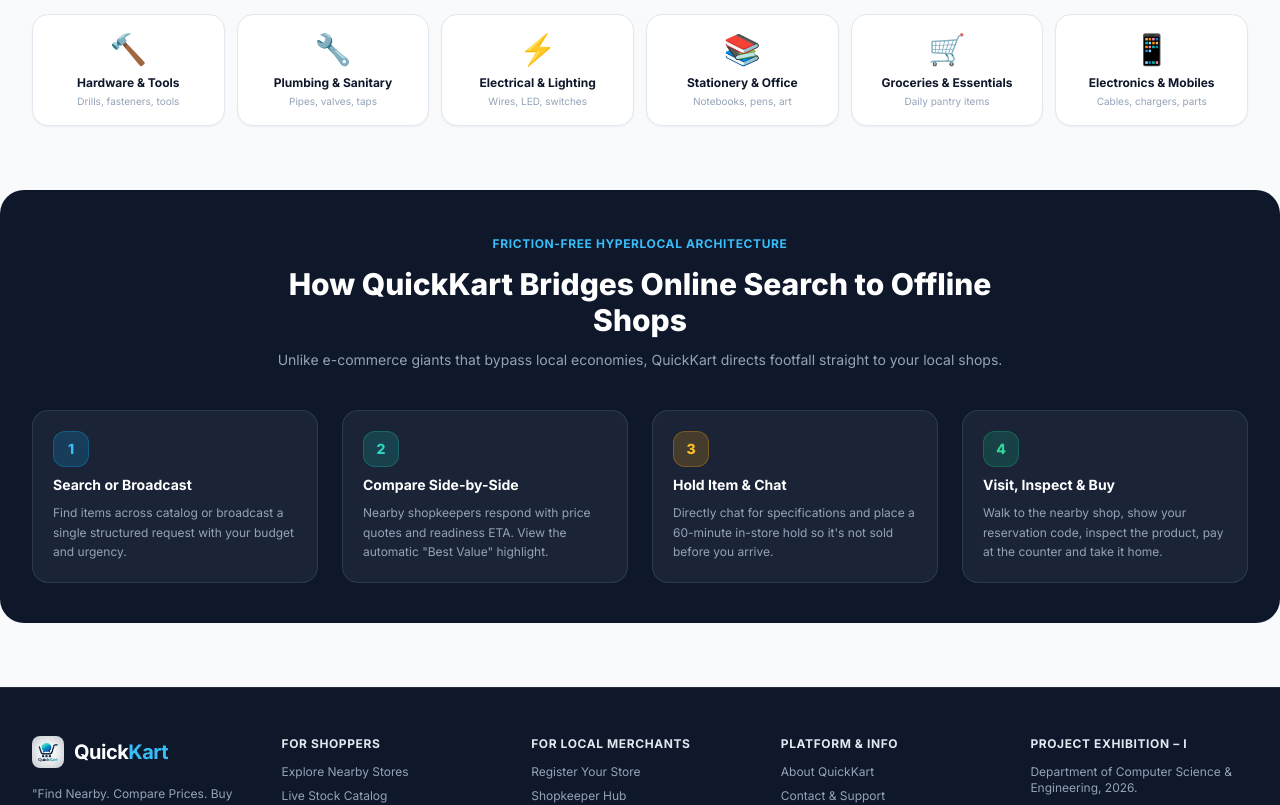
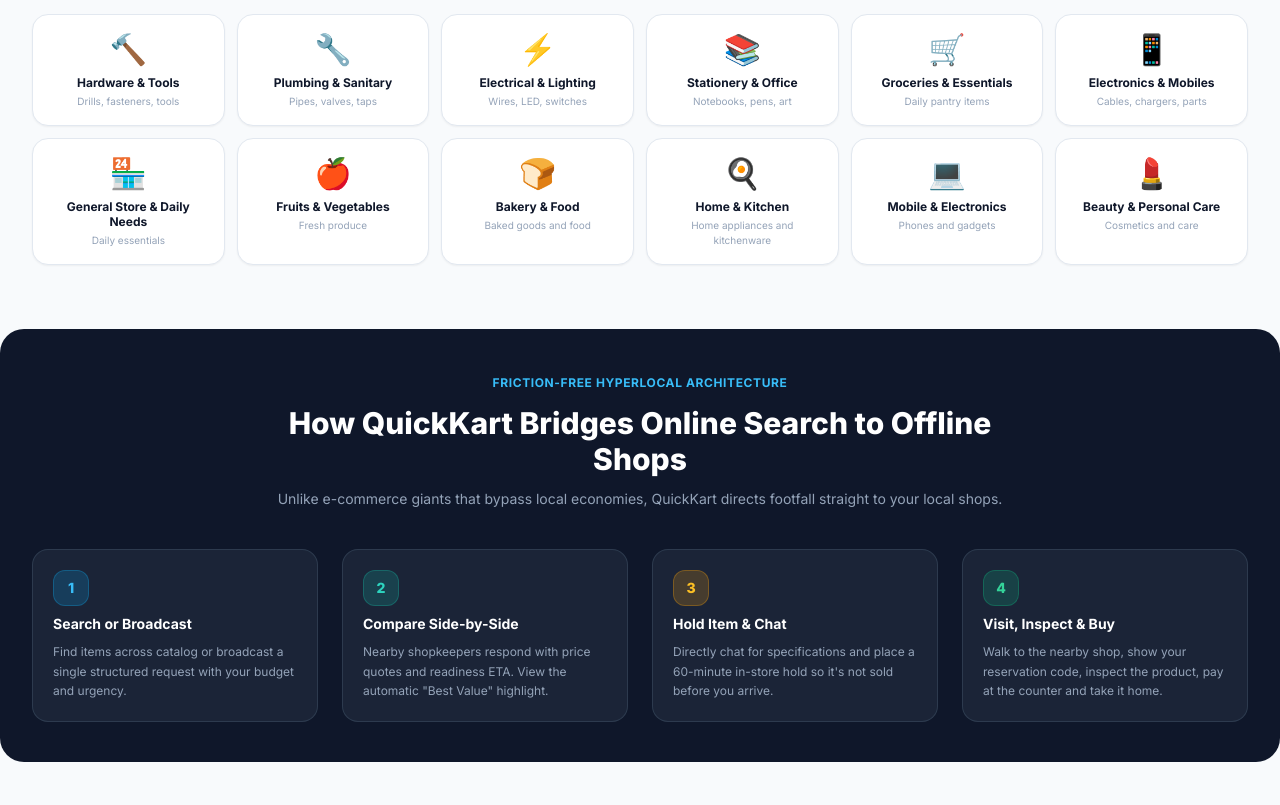
Before and after one commit to itsmeshivam885/QuickKart, a React (Vite) app in the folder frontend/: page / in a window 1280 px wide. Shown: the part 860-1665 px from the top of the page. Built offline with nearby package versions, Linux system fonts and the light colour scheme; no server answers.

Commit message:
Upgrade shopkeeper dashboard features

```diff
--- a/frontend/src/components/customer/BroadcastRequestModal.jsx
+++ b/frontend/src/components/customer/BroadcastRequestModal.jsx
@@ -26,6 +26,12 @@
     'Stationery & Office',
     'Groceries & Daily Essentials',
     'Electronics & Mobiles',
+    'General Store & Daily Needs',
+    'Fruits & Vegetables',
+    'Bakery & Food',
+    'Home & Kitchen',
+    'Mobile & Electronics',
+    'Beauty & Personal Care',
   ];
 
   const handleSubmit = async (e) => {
--- a/frontend/src/components/shopkeeper/CustomerRequestCard.jsx
+++ b/frontend/src/components/shopkeeper/CustomerRequestCard.jsx
@@ -273,7 +273,7 @@
             <button
               onClick={() => onBargain && onBargain(request)}
               disabled={actionLoading}
-              title="Open Golden Taraju Bargaining Interface"
+              title="Open Smart Bargaining Interface"
               className="px-3.5 py-2 rounded-xl bg-gradient-to-r from-amber-400 via-yellow-500 to-amber-500 hover:from-amber-500 hover:to-yellow-600 text-slate-950 font-black text-xs shadow-md shadow-amber-500/25 transition-all flex items-center justify-center gap-1.5 hover:scale-[1.02] active:scale-[0.98]"
             >
               <span className="text-sm">⚖️</span>
--- a/frontend/src/components/shopkeeper/DashboardSummaryCards.jsx
+++ b/frontend/src/components/shopkeeper/DashboardSummaryCards.jsx
@@ -59,10 +59,10 @@
       id: 'active-bargains',
       title: 'Active Bargains',
       value: activeBargainsCount,
-      subtitle: 'Live Golden Taraju negotiations',
+      subtitle: 'Live Smart Bargaining negotiations',
       icon: Scale,
       iconBg: 'bg-gradient-to-br from-amber-400 to-yellow-600 text-white shadow-sm shadow-amber-500/30',
-      badge: '⚖️ Taraju',
+      badge: '⚖️ Bargain',
       badgeColor: 'bg-amber-100 text-amber-900 border-amber-300 font-black',
       accentBorder: 'hover:border-amber-400 ring-1 ring-amber-400/30',
       highlight: true,
--- a/frontend/src/components/shopkeeper/GoldenTarajuModal.jsx
+++ b/frontend/src/components/shopkeeper/GoldenTarajuModal.jsx
@@ -162,7 +162,7 @@
             <div>
               <div className="flex items-center gap-2">
                 <h2 className="text-base sm:text-lg font-black tracking-tight text-slate-950 flex items-center gap-1.5">
-                  Golden Taraju™
+                  Smart Bargaining
                 </h2>
                 <span className="bg-slate-950 text-amber-300 text-[10px] font-black uppercase px-2 py-0.5 rounded-full tracking-wider">
                   Live Negotiation
@@ -217,7 +217,7 @@
         <div className="flex-1 overflow-y-auto p-5 space-y-3 bg-slate-50/50 min-h-[220px] max-h-[340px]">
           <div className="text-center my-1">
             <span className="text-[10px] font-bold uppercase tracking-wider text-slate-400 bg-white px-3 py-1 rounded-full border border-slate-200">
-              Golden Taraju Session Opened
+              Smart Bargaining Session Opened
             </span>
           </div>
 
--- /dev/null
+++ b/frontend/src/components/shopkeeper/ShopLocationMap.jsx
@@ -0,0 +1,94 @@
+import React, { useEffect } from 'react';
+import { MapContainer, TileLayer, Marker, Popup, useMap } from 'react-leaflet';
+import L from 'leaflet';
+import { Store, ShieldCheck, MapPin } from 'lucide-react';
+
+const shopIcon = new L.DivIcon({
+  className: 'custom-shop-marker',
+  html: `<div style="background-color: #0f172a; color: #38bdf8; width: 34px; height: 34px; border-radius: 10px; display: flex; align-items: center; justify-content: center; border: 2px solid #38bdf8; box-shadow: 0 4px 10px rgba(0,0,0,0.3);"><svg xmlns="http://www.w3.org/2000/svg" width="18" height="18" viewBox="0 0 24 24" fill="none" stroke="currentColor" stroke-width="2" stroke-linecap="round" stroke-linejoin="round"><path d="m2 7 4.41-4.41A2 2 0 0 1 7.83 2h8.34a2 2 0 0 1 1.42.59L22 7"/><path d="M4 12v8a2 2 0 0 0 2 2h12a2 2 0 0 0 2-2v-8"/><path d="M15 22v-4a2 2 0 0 0-2-2h-2a2 2 0 0 0-2 2v4"/><path d="M2 7h20"/><path d="M22 7v3a2 2 0 0 1-2 2v0a2.7 2.7 0 0 1-1.59-.63.7.7 0 0 0-.82 0A2.7 2.7 0 0 1 16 12a2.7 2.7 0 0 1-1.59-.63.7.7 0 0 0-.82 0A2.7 2.7 0 0 1 12 12a2.7 2.7 0 0 1-1.59-.63.7.7 0 0 0-.82 0A2.7 2.7 0 0 1 8 12a2.7 2.7 0 0 1-1.59-.63.7.7 0 0 0-.82 0A2.7 2.7 0 0 1 4 12v0a2 2 0 0 1-2-2V7"/></svg></div>`,
+  iconSize: [34, 34],
+  iconAnchor: [17, 17],
+});
+
+const RecenterMap = ({ center, zoom }) => {
+  const map = useMap();
+  useEffect(() => {
+    map.setView(center, zoom);
+  }, [center, zoom, map]);
+  return null;
+};
+
+export const ShopLocationMap = ({ shop }) => {
+  if (!shop) return null;
+
+  // Handle both coordinates formats
+  let lat = null;
+  let lng = null;
+
+  if (shop.location_lat && shop.location_lng) {
+    lat = shop.location_lat;
+    lng = shop.location_lng;
+  } else if (shop.location && shop.location.coordinates) {
+    lng = shop.location.coordinates[0];
+    lat = shop.location.coordinates[1];
+  }
+
+  if (!lat || !lng) {
+    return (
+      <div className="bg-slate-50 border border-slate-200 rounded-2xl p-8 flex flex-col items-center justify-center text-center space-y-3">
+        <MapPin className="w-8 h-8 text-slate-300" />
+        <h4 className="text-sm font-bold text-slate-700">Location Not Set</h4>
+        <p className="text-xs text-slate-500">Your shop location coordinates are not available.</p>
+      </div>
+    );
+  }
+
+  const center = [lat, lng];
+
+  return (
+    <div className="bg-white p-6 sm:p-8 rounded-3xl border border-slate-200 shadow-sm space-y-4">
+      <div className="flex items-center gap-2">
+        <div className="w-8 h-8 rounded-xl bg-brand-50 border border-brand-100 flex flex-shrink-0 items-center justify-center text-brand-600">
+          <MapPin className="w-4 h-4" />
+        </div>
+        <div>
+          <h3 className="text-base font-black text-slate-900 leading-tight">📍 My Shop Location</h3>
+          <p className="text-xs text-slate-500">Your registered storefront location</p>
+        </div>
+      </div>
+
+      <div className="h-64 sm:h-80 w-full relative rounded-2xl overflow-hidden border border-slate-200">
+        <MapContainer
+          center={center}
+          zoom={16}
+          scrollWheelZoom={true}
+          className="w-full h-full z-0"
+        >
+          <TileLayer
+            attribution='&copy; <a href="https://www.openstreetmap.org/copyright">OpenStreetMap</a>'
+            url="https://{s}.tile.openstreetmap.org/{z}/{x}/{y}.png"
+          />
+          <RecenterMap center={center} zoom={16} />
+
+          <Marker position={center} icon={shopIcon}>
+            <Popup>
+              <div className="w-48 p-1">
+                <h4 className="font-bold text-sm text-slate-900 leading-tight mb-1">{shop.shopName || shop.shop_name}</h4>
+                <p className="text-xs text-slate-600 font-medium mb-1">{shop.category}</p>
+                <p className="text-xs text-slate-500 mb-2 leading-relaxed">
+                  {shop.address?.street}, {shop.address?.area}, {shop.address?.city}
+                </p>
+                {shop.verificationStatus === 'verified' && (
+                  <div className="flex items-center gap-1 text-[10px] font-bold text-emerald-600 bg-emerald-50 px-2 py-1 rounded-md">
+                    <ShieldCheck className="w-3 h-3" />
+                    Verified Store
+                  </div>
+                )}
+              </div>
+            </Popup>
+          </Marker>
+        </MapContainer>
+      </div>
+    </div>
+  );
+};
--- a/frontend/src/pages/customer/DiscoverFeed.jsx
+++ b/frontend/src/pages/customer/DiscoverFeed.jsx
@@ -54,6 +54,12 @@
     'Stationery & Office',
     'Groceries & Daily Essentials',
     'Electronics & Mobiles',
+    'General Store & Daily Needs',
+    'Fruits & Vegetables',
+    'Bakery & Food',
+    'Home & Kitchen',
+    'Mobile & Electronics',
+    'Beauty & Personal Care',
   ];
 
   // Fetch shops and products (stale-while-revalidate: keep old data visible on refetch)
--- a/frontend/src/pages/public/LandingPage.jsx
+++ b/frontend/src/pages/public/LandingPage.jsx
@@ -33,6 +33,12 @@
     { name: 'Stationery & Office', icon: '📚', desc: 'Notebooks, pens, art' },
     { name: 'Groceries & Essentials', icon: '🛒', desc: 'Daily pantry items' },
     { name: 'Electronics & Mobiles', icon: '📱', desc: 'Cables, chargers, parts' },
+    { name: 'General Store & Daily Needs', icon: '🏪', desc: 'Daily essentials' },
+    { name: 'Fruits & Vegetables', icon: '🍎', desc: 'Fresh produce' },
+    { name: 'Bakery & Food', icon: '🍞', desc: 'Baked goods and food' },
+    { name: 'Home & Kitchen', icon: '🍳', desc: 'Home appliances and kitchenware' },
+    { name: 'Mobile & Electronics', icon: '💻', desc: 'Phones and gadgets' },
+    { name: 'Beauty & Personal Care', icon: '💄', desc: 'Cosmetics and care' },
   ];
 
   const handleSearchSubmit = (e) => {
--- a/frontend/src/pages/public/PublicProductsPage.jsx
+++ b/frontend/src/pages/public/PublicProductsPage.jsx
@@ -26,6 +26,12 @@
     'Stationery & Office',
     'Groceries & Daily Essentials',
     'Electronics & Mobiles',
+    'General Store & Daily Needs',
+    'Fruits & Vegetables',
+    'Bakery & Food',
+    'Home & Kitchen',
+    'Mobile & Electronics',
+    'Beauty & Personal Care',
   ];
 
   const fetchProducts = async () => {
--- a/frontend/src/pages/public/PublicShopsPage.jsx
+++ b/frontend/src/pages/public/PublicShopsPage.jsx
@@ -21,6 +21,12 @@
     'Stationery & Office',
     'Groceries & Daily Essentials',
     'Electronics & Mobiles',
+    'General Store & Daily Needs',
+    'Fruits & Vegetables',
+    'Bakery & Food',
+    'Home & Kitchen',
+    'Mobile & Electronics',
+    'Beauty & Personal Care',
   ];
 
   const fetchShops = async () => {
--- a/frontend/src/pages/shopkeeper/ShopDashboardPage.jsx
+++ b/frontend/src/pages/shopkeeper/ShopDashboardPage.jsx
@@ -17,6 +17,7 @@
 import { ShelfIntelligenceCard } from '../../components/shopkeeper/ShelfIntelligenceCard';
 import { ProductFormModal } from '../../components/shopkeeper/ProductFormModal';
 import { RespondModal } from '../../components/shopkeeper/RespondModal';
+import { ShopLocationMap } from '../../components/shopkeeper/ShopLocationMap';
 import { Badge } from '../../components/common/Badge';
 
 import {
@@ -153,7 +154,7 @@
   const handleBargainSubmit = async (requestId, payload) => {
     const res = await requestService.bargainRequest(requestId, payload);
     if (res.success) {
-      addToast(res.message || 'Counter offer sent via Golden Taraju', 'success');
+      addToast(res.message || 'Counter offer sent successfully', 'success');
       // Update local state in requests
       setRequests((prev) =>
         prev.map((r) => (r.id === requestId || r._id === requestId ? res.request : r))
@@ -231,7 +232,7 @@
               </span>
             )}
             <span className="bg-amber-100 text-amber-900 text-[10px] font-black px-2.5 py-0.5 rounded-full border border-amber-300 flex items-center gap-1 shadow-sm">
-              <span>⚖️</span> Golden Taraju Enabled
+              <span>⚖️</span> Smart Bargaining Enabled
             </span>
           </div>
 
@@ -363,6 +364,9 @@
       {/* FEATURES 4 & 5: Regional Sales Ranking & My Shop vs Regional Demand */}
       <RegionalSalesRankingSection shopId={shop?._id || shop?.id} />
 
+      {/* FEATURE: Shop Location Map */}
+      <ShopLocationMap shop={shop} />
+
       {/* Operational Models: Live State Toggle & Shelf Intelligence (Preserved Existing Capabilities) */}
       <div className="grid grid-cols-1 lg:grid-cols-2 gap-6">
         <LiveStateToggleCard shop={shop} onUpdate={(updated) => setShop(updated)} />
--- a/frontend/src/pages/shopkeeper/ShopProfileEditPage.jsx
+++ b/frontend/src/pages/shopkeeper/ShopProfileEditPage.jsx
@@ -132,12 +132,25 @@
               <label className="block text-xs font-bold uppercase tracking-wider text-slate-700 mb-1">
                 Trade Category
               </label>
-              <input
-                type="text"
+              <select
                 value={category}
                 onChange={(e) => setCategory(e.target.value)}
-                className="w-full px-3.5 py-2.5 rounded-xl border border-slate-300 text-xs focus:outline-none focus:ring-2 focus:ring-brand-500"
-              />
+                className="w-full px-3.5 py-2.5 rounded-xl border border-slate-300 text-xs focus:outline-none focus:ring-2 focus:ring-brand-500 bg-white"
+              >
+                <option value="">Select a category</option>
+                <option value="Hardware & Tools">Hardware & Tools</option>
+                <option value="Plumbing & Sanitary">Plumbing & Sanitary</option>
+                <option value="Electrical & Lighting">Electrical & Lighting</option>
+                <option value="Stationery & Office">Stationery & Office</option>
+                <option value="Groceries & Daily Essentials">Groceries & Daily Essentials</option>
+                <option value="Electronics & Mobiles">Electronics & Mobiles</option>
+                <option value="General Store & Daily Needs">General Store & Daily Needs</option>
+                <option value="Fruits & Vegetables">Fruits & Vegetables</option>
+                <option value="Bakery & Food">Bakery & Food</option>
+                <option value="Home & Kitchen">Home & Kitchen</option>
+                <option value="Mobile & Electronics">Mobile & Electronics</option>
+                <option value="Beauty & Personal Care">Beauty & Personal Care</option>
+              </select>
             </div>
           </div>
 
```
Also changed, not shown: 1 other file (tests, documents, lock files or other folders).
